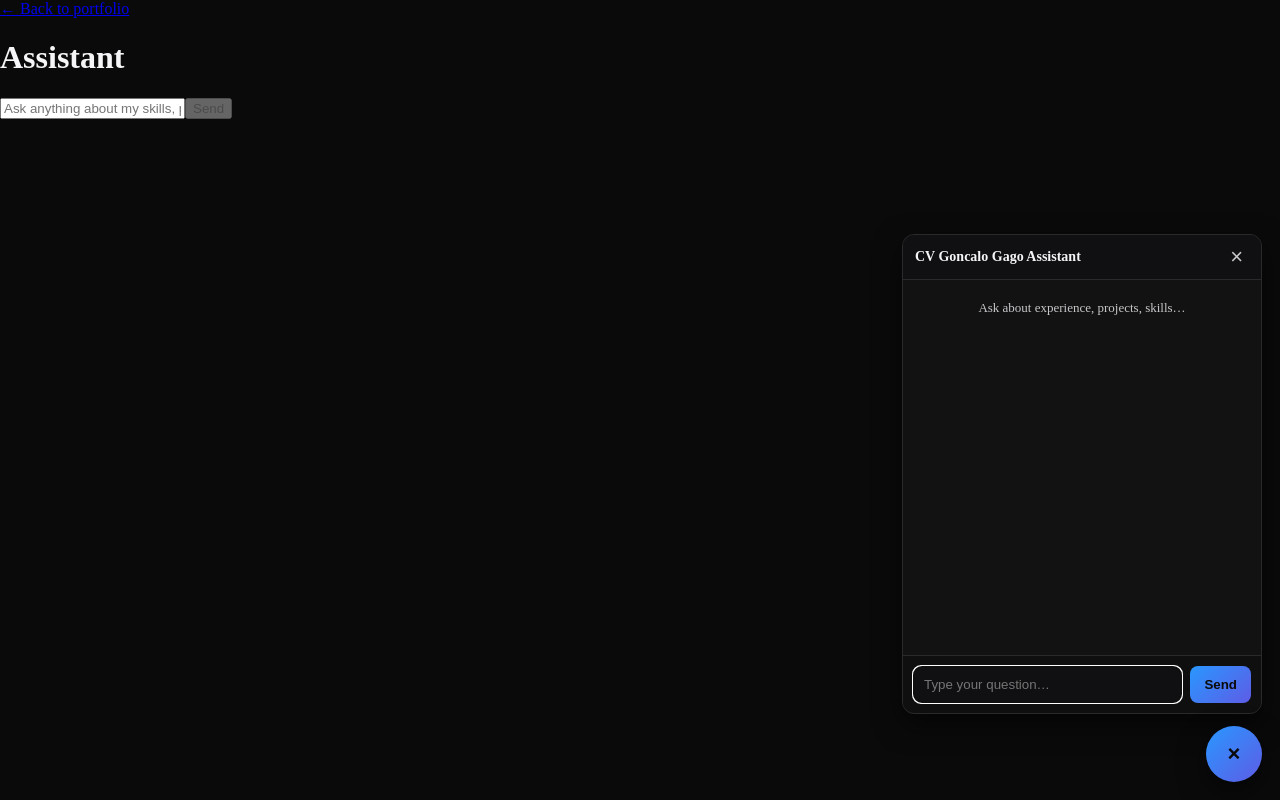
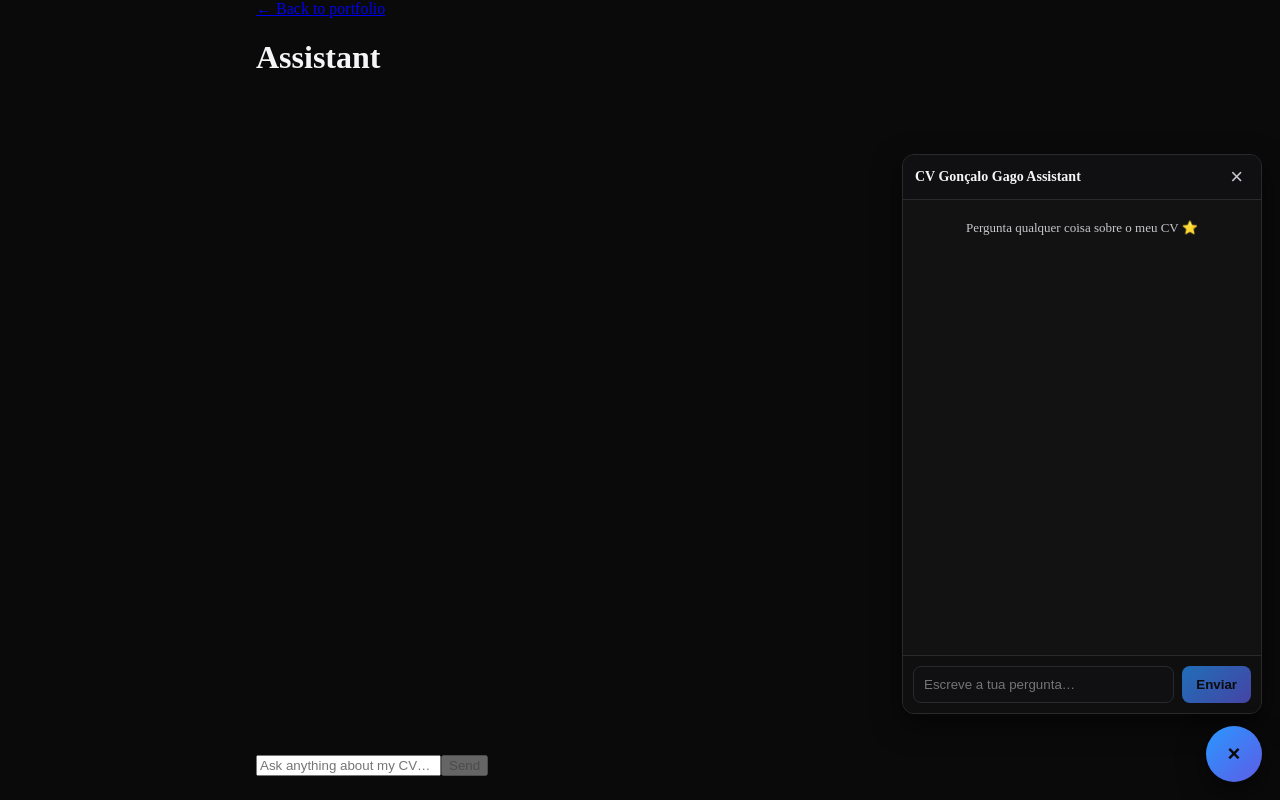
Before and after one commit to goncalogago1/curriculo, a Next.js app: page /chat in a window 1280 px wide. Both pictures are taken after a click on the button "Open chat". Built offline with nearby package versions, Linux system fonts and the light colour scheme.

Commit message:
fix:aadtttaaaabbbbammmmaaallllllllo teste teste de commit few

```diff
--- a/app/chat/page.tsx
+++ b/app/chat/page.tsx
@@ -1,4 +1,3 @@
-// app/chat/page.tsx
 "use client";
 
 import { useEffect, useRef, useState } from "react";
@@ -9,75 +8,74 @@ export default function ChatPage() {
   const [messages, setMessages] = useState<Msg[]>([]);
   const [input, setInput] = useState("");
   const [loading, setLoading] = useState(false);
-  const bottomRef = useRef<HTMLDivElement | null>(null);
+  const endRef = useRef<HTMLDivElement | null>(null);
 
   useEffect(() => {
-    bottomRef.current?.scrollIntoView({ block: "end" });
+    endRef.current?.scrollIntoView({ behavior: "smooth", block: "end" });
   }, [messages]);
 
   async function send() {
     const text = input.trim();
-    if (!text) return;
-    const next = [...messages, { role: "user", content: text } as Msg];
+    if (!text || loading) return;
+
+    const next = [...messages, { role: "user", content: text }];
     setMessages(next);
     setInput("");
     setLoading(true);
+
     try {
       const res = await fetch("/api/chat", {
         method: "POST",
-        headers: { "content-type": "application/json" },
+        headers: { "Content-Type": "application/json" },
         body: JSON.stringify({ messages: next }),
       });
       const data = await res.json();
-      const reply: Msg = {
-        role: "assistant",
-        content: data?.answer ?? "…",
-        sources: data?.sources ?? [],
-      };
-      setMessages((m) => [...m, reply]);
-    } catch (e) {
       setMessages((m) => [
         ...m,
         {
           role: "assistant",
-          content:
-            "Sorry, something went wrong. Try again in a moment or email me at goncalogago@gmail.com.",
+          content: data.answer ?? data.content ?? "(no response)",
+          sources: data.sources ?? [],
         },
+      ]);
+    } catch {
+      setMessages((m) => [
+        ...m,
+        { role: "assistant", content: "Houve um erro. Tenta outra vez." },
       ]);
     } finally {
       setLoading(false);
     }
   }
 
-  function onKey(e: React.KeyboardEvent<HTMLInputElement>) {
-    if (e.key === "Enter" && !e.shiftKey) {
-      e.preventDefault();
-      send();
-    }
-  }
-
   return (
     <main className="chat-container">
-      <div className="chat-header">
-        <a className="back-link" href="/">← Back to portfolio</a>
+      <header className="chat-header">
+        <a className="back-link" href="/">&larr; Back to portfolio</a>
         <h1>Assistant</h1>
-      </div>
+      </header>
 
       <div className="chat-box">
         {messages.map((m, i) => (
           <div key={i} className={`msg ${m.role}`}>
-            <div className="bubble">{m.content}</div>
+            <div className="bubble">
+              {m.content}
+              {m.sources && m.sources.length > 0 && (
+                <div className="sources">fontes: {m.sources.join(", ")}</div>
+              )}
+            </div>
           </div>
         ))}
-        <div ref={bottomRef} />
+        <div ref={endRef} />
       </div>
 
       <div className="chat-input">
         <input
           value={input}
           onChange={(e) => setInput(e.target.value)}
-          onKeyDown={onKey}
-          placeholder="Ask anything about my skills, projects, CV…"
+          onKeyDown={(e) => e.key === "Enter" && send()}
+          placeholder="Ask anything about my CV…"
+          aria-label="Message"
         />
         <button onClick={send} disabled={loading || !input.trim()}>
           {loading ? "…" : "Send"}
--- a/app/globals.css
+++ b/app/globals.css
@@ -211,3 +211,23 @@ main { min-height: 100vh; }
 @media (max-width: 520px){
   .chatwidget{ right: 12px; left: 12px; width: auto; height: 60vh; bottom: 86px; }
 }
+/* FIX: permitir scroll interno no widget */
+.chatwidget__body { min-height: 0; }
+.chatwidget__messages { min-height: 0; overscroll-behavior: contain; -webkit-overflow-scrolling: touch; }
+
+/* --- Chat widget: scroll suave no iOS/Android e isolamento do scroll --- */
+.chatwidget__messages{
+  overflow-y: auto;
+  overscroll-behavior: contain;
+  -webkit-overflow-scrolling: touch;
+}
+
+/* altura mais robusta para o painel flutuante */
+.chatwidget{
+  height: clamp(380px, 70vh, 560px);
+  max-height: calc(100vh - 120px);
+}
+
+/* página /chat usa o mesmo layout visual */
+.chat-container{ display:flex; flex-direction:column; max-width:800px; margin:0 auto; min-height:100vh; padding:0 16px 24px;}
+.chat-box{ flex:1; overflow-y:auto; display:flex; flex-direction:column; gap:10px;}
--- a/components/ChatWidget.tsx
+++ b/components/ChatWidget.tsx
@@ -2,33 +2,26 @@
 
 import { useEffect, useRef, useState } from "react";
 
-type Msg = { role: "user" | "assistant"; content: string };
-type Source = {
-  id: number;
-  i: number;
-  title?: string;
-  url?: string;
-  source?: string;
-  similarity?: number;
-};
+type Msg = { role: "user" | "assistant"; content: string; sources?: string[] };
 
 export default function ChatWidget() {
   const [open, setOpen] = useState(false);
-  const [messages, setMessages] = useState<Msg[]>([]);
   const [input, setInput] = useState("");
   const [loading, setLoading] = useState(false);
-  const [sources, setSources] = useState<Source[]>([]);
-  const inputRef = useRef<HTMLInputElement>(null);
+  const [messages, setMessages] = useState<Msg[]>([]);
+  const endRef = useRef<HTMLDivElement | null>(null);
 
+  // auto-scroll sempre que entra nova msg
   useEffect(() => {
-    if (open) inputRef.current?.focus();
-  }, [open]);
+    endRef.current?.scrollIntoView({ behavior: "smooth", block: "end" });
+  }, [messages, open]);
 
   async function send() {
     const text = input.trim();
     if (!text || loading) return;
-    const userMsg: Msg = { role: "user", content: text };
-    setMessages((prev) => [...prev, userMsg]);
+
+    const next = [...messages, { role: "user", content: text }];
+    setMessages(next);
     setInput("");
     setLoading(true);
 
@@ -36,105 +29,95 @@ export default function ChatWidget() {
       const res = await fetch("/api/chat", {
         method: "POST",
         headers: { "Content-Type": "application/json" },
-        body: JSON.stringify({ message: text }),
+        body: JSON.stringify({ messages: next }),
       });
-      const data: { answer?: string; sources?: Source[]; error?: string } = await res.json();
 
-      if (data.answer) {
-        const bot: Msg = { role: "assistant", content: data.answer };
-        setMessages((prev) => [...prev, bot]);
-        setSources(data.sources ?? []);
-      } else {
-        setMessages((prev) => [
-          ...prev,
-          { role: "assistant", content: data.error || "Error answering. Try again." },
-        ]);
+      if (!res.ok) {
+        throw new Error(`HTTP ${res.status}`);
       }
-    } catch {
-      setMessages((prev) => [
-        ...prev,
-        { role: "assistant", content: "Network error calling /api/chat." },
+
+      const data = await res.json();
+      const answer: Msg = {
+        role: "assistant",
+        content: data.answer ?? data.content ?? "(no response)",
+        sources: data.sources ?? [],
+      };
+      setMessages((m) => [...m, answer]);
+    } catch (e) {
+      setMessages((m) => [
+        ...m,
+        {
+          role: "assistant",
+          content:
+            "Desculpa, houve um problema a responder agora. Tenta novamente.",
+        },
       ]);
     } finally {
       setLoading(false);
     }
   }
 
-  function onKeyDown(ev: React.KeyboardEvent<HTMLInputElement>) {
-    if (ev.key === "Enter") send();
+  function onKey(e: React.KeyboardEvent<HTMLInputElement>) {
+    if (e.key === "Enter") send();
   }
 
   return (
     <>
       {/* FAB */}
       <button
+        aria-label={open ? "Close chat" : "Open chat"}
         className="chatfab"
-        aria-label={open ? "Close assistant" : "Open assistant"}
         onClick={() => setOpen((v) => !v)}
       >
         {open ? "×" : "💬"}
       </button>
 
-      {/* PANEL */}
-      <div
-        className={`chatwidget ${open ? "chatwidget--open" : ""}`}
-        role="dialog"
-        aria-modal="true"
-        aria-label="CV Goncalo Gago Assistant"
-      >
-        <div className="chatwidget__header">
-          <div className="chatwidget__title">CV Goncalo Gago Assistant</div>
-          <button className="chatwidget__close" aria-label="Close" onClick={() => setOpen(false)}>
-            ×
-          </button>
-        </div>
+      {/* WIDGET */}
+      <section className={`chatwidget ${open ? "chatwidget--open" : ""}`} role="dialog" aria-label="Chat assistant">
+        <header className="chatwidget__header">
+          <div className="chatwidget__title">CV Gonçalo Gago Assistant</div>
+          <button className="chatwidget__close" onClick={() => setOpen(false)} aria-label="Close">×</button>
+        </header>
 
         <div className="chatwidget__body">
-          <div className="chatwidget__messages">
+          <div className="chatwidget__messages" id="chat-scroll">
             {messages.length === 0 && (
               <div className="chatwidget__empty">
-                Ask about experience, projects, skills…
+                Pergunta qualquer coisa sobre o meu CV ⭐
               </div>
             )}
+
             {messages.map((m, i) => (
               <div
                 key={i}
-                className={m.role === "user" ? "bubble bubble--user" : "bubble bubble--bot"}
+                className={`bubble ${m.role === "user" ? "bubble--user" : "bubble--bot"}`}
+                role="article"
               >
                 {m.content}
+                {m.sources && m.sources.length > 0 && (
+                  <div className="chatwidget__sources">
+                    fontes: {m.sources.join(", ")}
+                  </div>
+                )}
               </div>
             ))}
-            {loading && <div className="bubble bubble--bot">Thinking…</div>}
-          </div>
-
-          {sources.length > 0 && (
-            <div className="chatwidget__sources">
-              <b>Sources:</b>{" "}
-              {sources.map((s, idx) => (
-                <span key={s.id}>
-                  #{s.i} {s.title || s.source}
-                  {s.url ? ` (${s.url})` : ""}
-                  {idx < sources.length - 1 ? " · " : ""}
-                </span>
-              ))}
-            </div>
-          )}
+            <div ref={endRef} />
           </div>
 
           <div className="chatwidget__input">
             <input
-            ref={inputRef}
               value={input}
               onChange={(e) => setInput(e.target.value)}
-            onKeyDown={onKeyDown}
-            placeholder="Type your question…"
+              onKeyDown={onKey}
+              placeholder="Escreve a tua pergunta…"
               aria-label="Message"
             />
-          <button onClick={send} disabled={loading}>
-            Send
+            <button onClick={send} disabled={loading || !input.trim()}>
+              {loading ? "…" : "Enviar"}
             </button>
           </div>
         </div>
+      </section>
     </>
   );
 }
```
Lines whose indentation alone changed are shown as unchanged.
